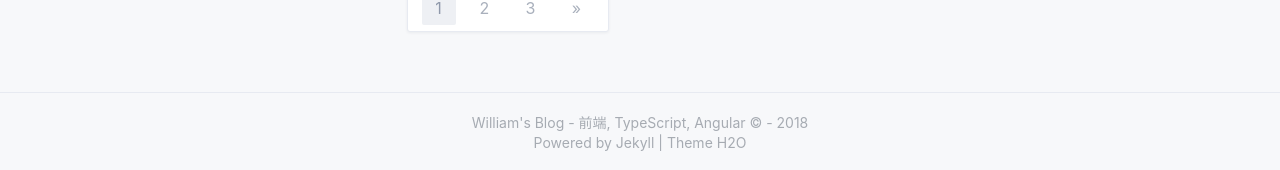
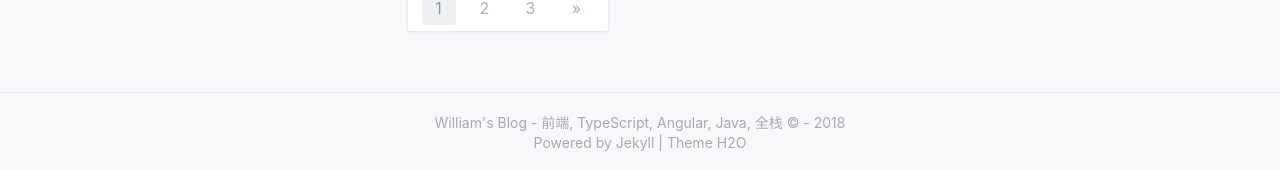
Before and after one commit to fattypiggy/fattypiggy.github.io, a Jekyll site: the page built from index.html, in a window 1280 px wide and 900 px high, scrolled down 889 px. Shown: the part 727-897 px from the top of the window. Built offline with Jekyll 4.4.1, drawn with Linux system fonts in a browser that asks for light colours; nearby versions of some CDN libraries; the list of posts is cut into pages by our own code; a style sheet for code colours, icons or effects is not loaded.

Commit message:
update _config.yml

```diff
--- a/_config.yml
+++ b/_config.yml
@@ -1,6 +1,6 @@
-title:            William's Blog - 前端, TypeScript, Angular
+title:            William's Blog - 前端, TypeScript, Angular, Java, 全栈
 description:      The Wolrd of William Jing
-keyword: William Jing, 经纬, TypeScript, JavaScript, 前端, 前端开发, Angular, 个人分享, 记录生活
+keyword: William Jing, 经纬, TypeScript, JavaScript, Angular, 前端, Java, 全栈, 个人分享, 记录生活
 
 # Your site's domain goes here (eg: https://mmistakes.github.io, http://yourdomain.com, etc)
 # When testing locally leave blank or use http://localhost:4000
```
